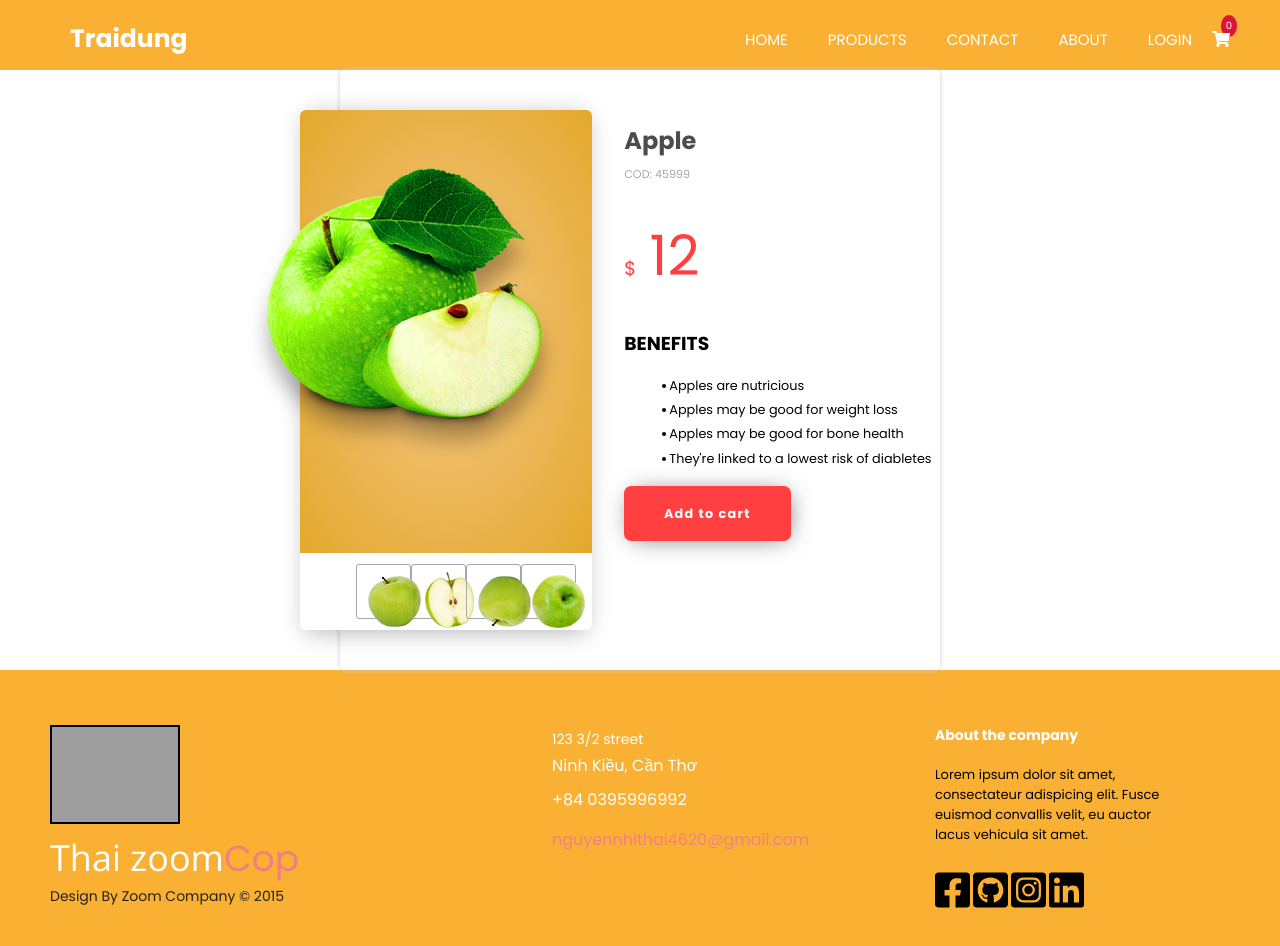
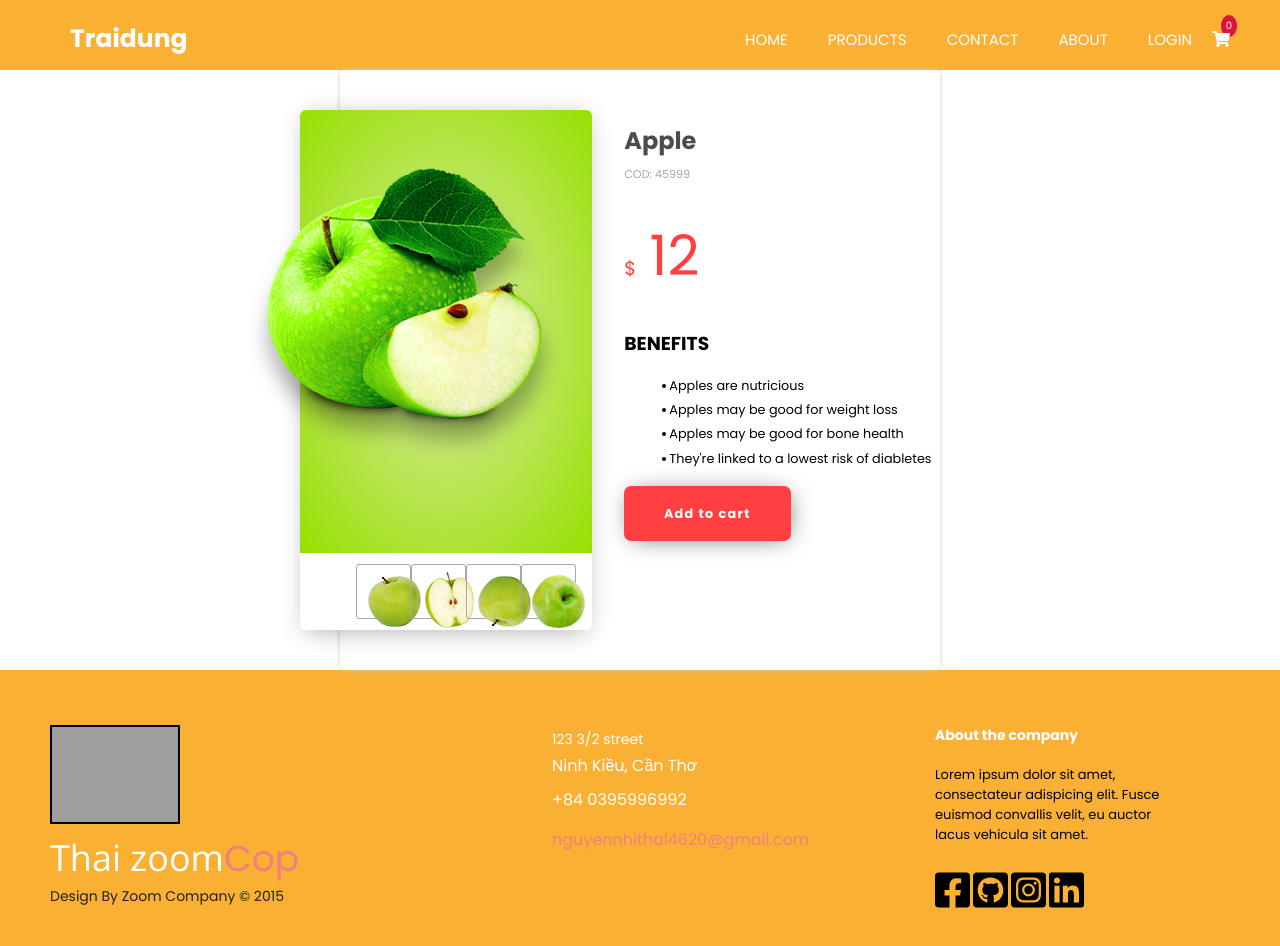
Before and after one commit to nhithai4620/Fruits_store_react, a React (Create React App) app: page /product/1 in a window 1280 px wide. Shown: the top 946 px of the page. Built offline with nearby package versions, Linux system fonts and the light colour scheme; grey boxes are pictures that could not be loaded.

Commit message:
thai commit 9/27/2021

```diff
--- a/src/components/css/Details.css
+++ b/src/components/css/Details.css
@@ -36,8 +36,6 @@
 
 .photo_main{
     border-radius: 6px 6px 0 0;
-    background-color: #f0ab2a;
-    background: radial-gradient(#f8c889, #e2a82b);
 
 }
 
--- a/src/components/section/Details.js
+++ b/src/components/section/Details.js
@@ -40,7 +40,7 @@ export class Details extends React.Component{
                 <section className="details" key={item._id}>
                     <div className="product_photo">
                         <div className="photo_container">
-                        <div className="photo_main">
+                        <div className="photo_main" style={{background:`${item.color1}`}}>
                             <div className="controls">
                             <i className="fa fa-share-alt" />
                             <i className="fa fa-heart" />
```
